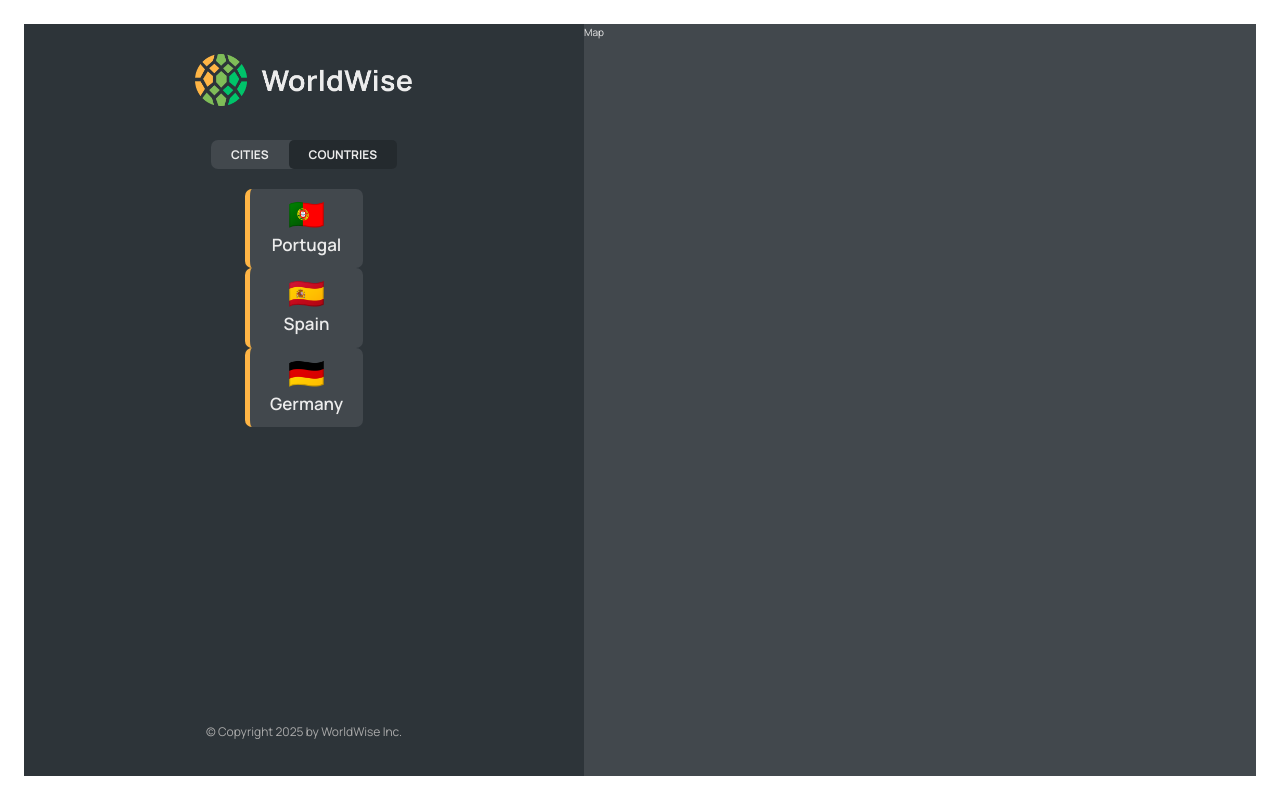
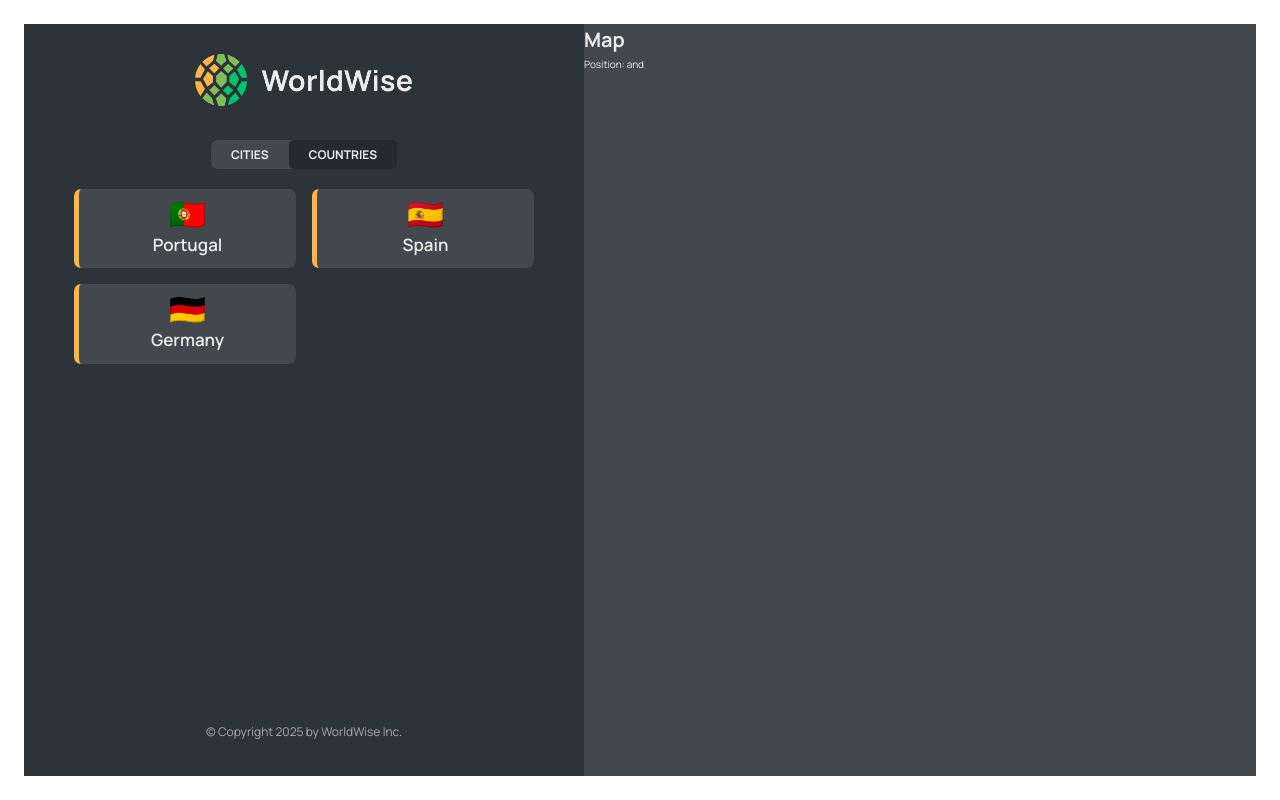
Before and after one commit to levansarishvili/worldwise-udemy, a React (Vite) app: page /app/countries in a window 1280 px wide. Built offline with nearby package versions, Linux system fonts and the light colour scheme; data requests are answered from the project's data file.

Commit message:
refactor: restructured cities state management using context api

```diff
--- a/src/App.jsx
+++ b/src/App.jsx
@@ -1,5 +1,4 @@
-import { useEffect, useState } from "react";
-import { BrowserRouter, Routes, Route } from "react-router-dom";
+import { BrowserRouter, Routes, Route, Navigate } from "react-router-dom";
 
 import Product from "./pages/Product";
 import Homepage from "./pages/Homepage";
@@ -10,56 +9,31 @@ import AppLayout from "./pages/AppLayout";
 import CityList from "./components/CityList";
 import City from "./components/City";
 import CountryList from "./components/CountryList";
+import Form from "./components/Form";
+import { CitiesProvider } from "./contexts/CitiesContext";
 
 const BASE_URL = "http://localhost:9000";
 
 function App() {
-  const [cities, setCities] = useState([]);
-  const [isLoading, setIsLoading] = useState(false);
-
-  useEffect(() => {
-    async function fetchCities() {
-      try {
-        setIsLoading(true);
-        const res = await fetch(`${BASE_URL}/cities`);
-        const data = await res.json();
-        setCities(data);
-      } catch {
-        alert("There was an error while loading data...");
-      } finally {
-        setIsLoading(false);
-      }
-    }
-
-    fetchCities();
-  }, []);
-
   return (
+    <CitiesProvider>
       <BrowserRouter>
         <Routes>
           <Route index element={<Homepage />} />
           <Route path="product" element={<Product />} />
           <Route path="pricing" element={<Pricing />} />
           <Route path="app" element={<AppLayout />}>
-          <Route
-            path="cities"
-            element={<CityList cities={cities} isLoading={isLoading} />}
-          />
-          <Route
-            index
-            element={<CityList cities={cities} isLoading={isLoading} />}
-          />
+            <Route path="cities" element={<CityList />} />
+            <Route index element={<Navigate replace to="cities" />} />
             <Route path="cities/:id" element={<City />} />
-          <Route
-            path="countries"
-            element={<CountryList cities={cities} isLoading={isLoading} />}
-          />
-          <Route path="form" element={<p>Form</p>} />
+            <Route path="countries" element={<CountryList />} />
+            <Route path="form" element={<Form />} />
           </Route>
           <Route path="login" element={<Login />} />
           <Route path="*" element={<PageNotFound />} />
         </Routes>
       </BrowserRouter>
+    </CitiesProvider>
   );
 }
 
--- /dev/null
+++ b/src/components/Button.jsx
@@ -0,0 +1,11 @@
+import styles from "./Button.module.css";
+
+function Button({ children, onClick, type }) {
+  return (
+    <button onClick={onClick} className={`${styles.btn} ${styles[type]}`}>
+      {children}
+    </button>
+  );
+}
+
+export default Button;
--- a/src/components/City.jsx
+++ b/src/components/City.jsx
@@ -1,4 +1,4 @@
-import { useParams } from "react-router-dom";
+import { useParams, useSearchParams } from "react-router-dom";
 import styles from "./City.module.css";
 
 const formatDate = (date) =>
@@ -11,6 +11,9 @@ const formatDate = (date) =>
 
 function City() {
   const { id } = useParams();
+  const [searchParams, setSearchParams] = useSearchParams();
+  const lat = searchParams.get("lat");
+  const lng = searchParams.get("lng");
 
   // TEMP DATA
   const currentCity = {
@@ -22,7 +25,14 @@ function City() {
 
   const { cityName, emoji, date, notes } = currentCity;
 
-  return <h1>City ⭐ {id}</h1>;
+  return (
+    <>
+      <h1>City ⭐ {id}</h1>
+      <p>
+        Position: {lat} and {lng}
+      </p>
+    </>
+  );
 
   // return (
   //   <div className={styles.city}>
--- a/src/components/CityItem.jsx
+++ b/src/components/CityItem.jsx
@@ -9,11 +9,14 @@ const formatDate = (date) =>
   }).format(new Date(date));
 
 function CityItem({ city }) {
-  const { id, cityName, emoji, date } = city;
+  const { id, cityName, emoji, date, position } = city;
 
   return (
     <li>
-      <Link className={styles.cityItem} to={`${id}`}>
+      <Link
+        className={styles.cityItem}
+        to={`${id}?lat=${position.lat}&lng=${position.lng}`}
+      >
         <span className={styles.emoji}>{emoji}</span>
         <h3 className={styles.name}>{cityName}</h3>
         <time className={styles.date}>({formatDate(date)})</time>
--- a/src/components/CityList.jsx
+++ b/src/components/CityList.jsx
@@ -2,8 +2,11 @@ import styles from "./CityList.module.css";
 import Spinner from "../components/Spinner";
 import CityItem from "./CityItem";
 import Message from "./Message";
+import { useCities } from "../contexts/CitiesContext";
 
-function CityList({ cities, isLoading }) {
+function CityList() {
+  const { cities, isLoading } = useCities();
+
   if (isLoading) return <Spinner />;
 
   if (!cities.length)
--- a/src/components/CountryList.jsx
+++ b/src/components/CountryList.jsx
@@ -1,9 +1,12 @@
-import styles from "./CityList.module.css";
+import styles from "./CountryList.module.css";
 import Spinner from "./Spinner";
 import Message from "./Message";
 import CountryItem from "./CountryItem";
+import { useCities } from "../contexts/CitiesContext";
 
-function CountryList({ cities, isLoading }) {
+function CountryList() {
+  const { cities, isLoading } = useCities();
+
   if (isLoading) return <Spinner />;
 
   if (!cities.length)
@@ -15,12 +18,11 @@ function CountryList({ cities, isLoading }) {
       return [...arr, { country: city.country, emoji: city.emoji }];
     else return arr;
   }, []);
-  console.log(countries);
 
   return (
-    <ul className={styles.CountriesList}>
+    <ul className={styles.countryList}>
       {countries.map((country) => (
-        <CountryItem country={country} />
+        <CountryItem country={country} key={country.country} />
       ))}
     </ul>
   );
--- a/src/components/CountryList.module.css
+++ b/src/components/CountryList.module.css
@@ -2,7 +2,7 @@
   width: 100%;
   height: 65vh;
   list-style: none;
-  overflow-y: scroll;
+  overflow-y: auto;
   overflow-x: hidden;
 
   display: grid;
--- a/src/components/Form.jsx
+++ b/src/components/Form.jsx
@@ -3,6 +3,8 @@
 import { useState } from "react";
 
 import styles from "./Form.module.css";
+import Button from "./Button";
+import { useNavigate } from "react-router-dom";
 
 export function convertToEmoji(countryCode) {
   const codePoints = countryCode
@@ -13,6 +15,8 @@ export function convertToEmoji(countryCode) {
 }
 
 function Form() {
+  const navigate = useNavigate();
+
   const [cityName, setCityName] = useState("");
   const [country, setCountry] = useState("");
   const [date, setDate] = useState(new Date());
@@ -49,8 +53,16 @@ function Form() {
       </div>
 
       <div className={styles.buttons}>
-        <button>Add</button>
-        <button>&larr; Back</button>
+        <Button type="primary">Add</Button>
+        <Button
+          type="back"
+          onClick={(e) => {
+            e.preventDefault();
+            navigate(-1);
+          }}
+        >
+          &larr; Back
+        </Button>
       </div>
     </form>
   );
--- a/src/components/Map.jsx
+++ b/src/components/Map.jsx
@@ -1,7 +1,25 @@
+import { useNavigate, useSearchParams } from "react-router-dom";
 import styles from "./Map.module.css";
 
 function Map() {
-  return <div className={styles.mapContainer}>Map</div>;
+  const navigate = useNavigate();
+  const [searchParams, setSearchParams] = useSearchParams();
+  const lat = searchParams.get("lat");
+  const lng = searchParams.get("lng");
+
+  return (
+    <div
+      className={styles.mapContainer}
+      onClick={() => {
+        navigate("form");
+      }}
+    >
+      <h1>Map</h1>
+      <p>
+        Position: {lat} and {lng}
+      </p>
+    </div>
+  );
 }
 
 export default Map;
--- /dev/null
+++ b/src/contexts/CitiesContext.jsx
@@ -0,0 +1,48 @@
+import { createContext, useContext, useEffect, useState } from "react";
+
+const CitiesContext = createContext();
+
+const BASE_URL = "http://localhost:9000";
+
+function CitiesProvider({ children }) {
+  const [cities, setCities] = useState([]);
+  const [isLoading, setIsLoading] = useState(false);
+
+  useEffect(() => {
+    async function fetchCities() {
+      try {
+        setIsLoading(true);
+        const res = await fetch(`${BASE_URL}/cities`);
+        const data = await res.json();
+        setCities(data);
+      } catch {
+        alert("There was an error while loading data...");
+      } finally {
+        setIsLoading(false);
+      }
+    }
+
+    fetchCities();
+  }, []);
+
+  return (
+    <CitiesContext.Provider
+      value={{
+        cities,
+        isLoading,
+      }}
+    >
+      {children}
+    </CitiesContext.Provider>
+  );
+}
+
+function useCities() {
+  const context = useContext(CitiesContext);
+  if (context === undefined)
+    throw new Error("CitiesContext is used outside the CitiesProvider!");
+
+  return context;
+}
+
+export { CitiesProvider, useCities };
```
Lines whose indentation alone changed are shown as unchanged.
